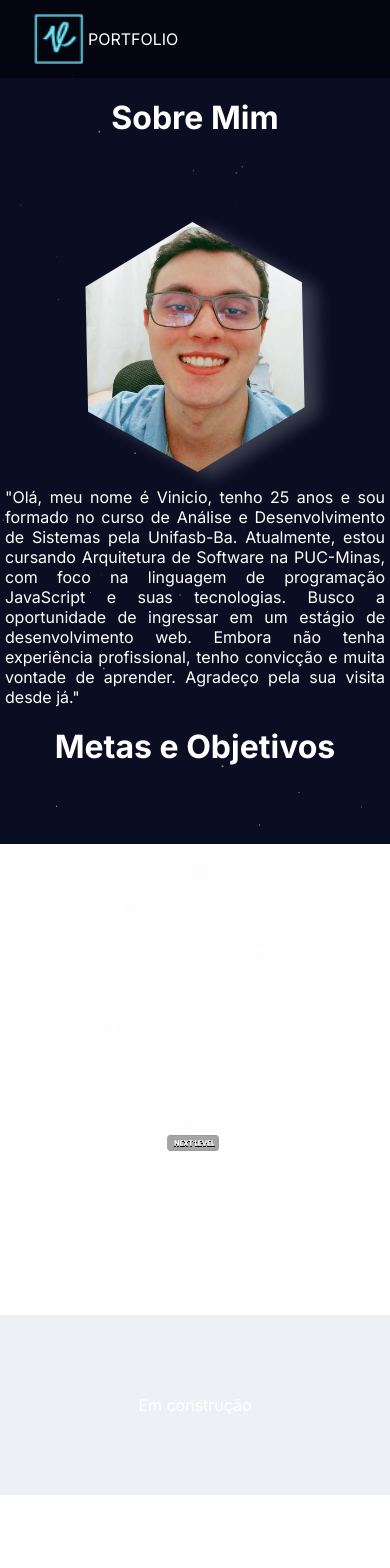
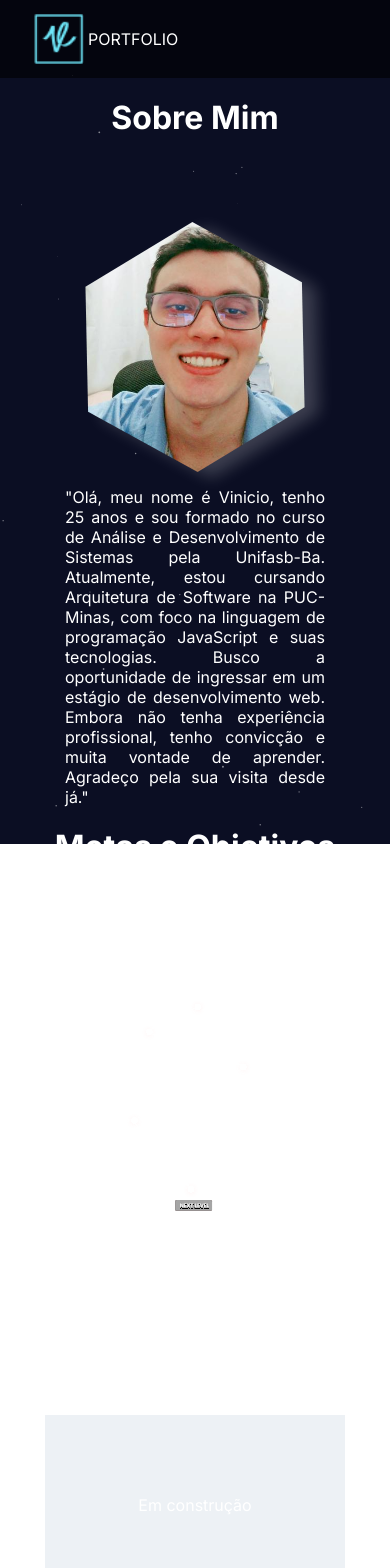
Before and after one commit to viniciochavess/profile, a Next.js app: page /profile in a window 390 px wide. Shown: the top 1568 px of the page. Built offline with nearby package versions, Linux system fonts and the light colour scheme.

Commit message:
fix style: layout

```diff
--- a/components/DescriptionGoals.module.css
+++ b/components/DescriptionGoals.module.css
@@ -46,3 +46,14 @@
         margin-top: 230px;
     }
 }
+
+
+@media (max-width:499px) {
+    .svg{
+        width: 220px;
+    }
+
+    .text{
+        margin-top: 330px;
+    }
+}
--- a/components/ProfileAbount.module.css
+++ b/components/ProfileAbount.module.css
@@ -93,3 +93,9 @@
     margin-top: 200px ;
   }
 }
+
+@media (max-width:499px) {
+  .textAbount{
+      margin-top: 300px;
+  }
+}
--- a/src/app/profile/profile.module.css
+++ b/src/app/profile/profile.module.css
@@ -27,3 +27,9 @@
         width: 500px;
     }
 }
+
+@media (max-width:499px) {
+    .main{
+        width: 300px;
+    }
+}
```
